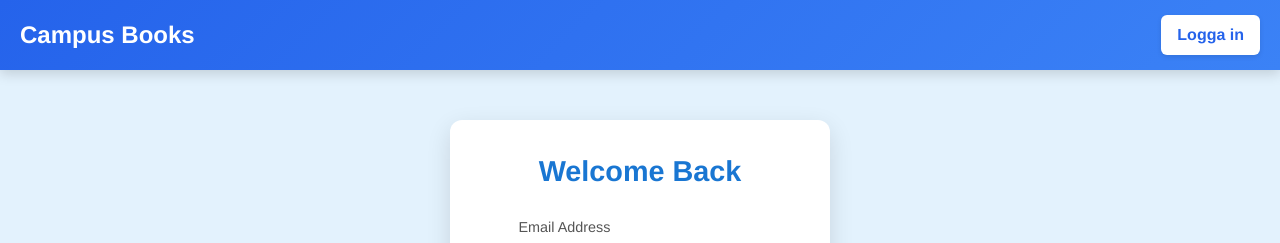
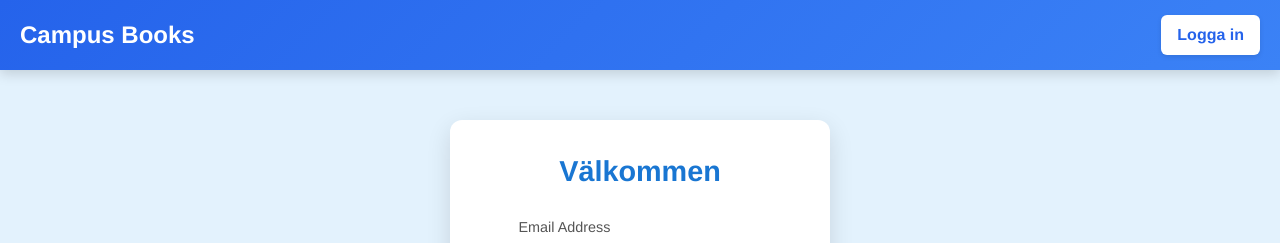
Before and after one commit to khalafkristoffer/campusbooks, a React (Vite) app in the folder frontend/: page /login in a window 1280 px wide. Shown: the top 243 px of the page. Built offline with nearby package versions, Linux system fonts and the light colour scheme; no server answers.

Commit message:
standardiserar språk

```diff
--- a/frontend/src/components/RegisterLogin.jsx
+++ b/frontend/src/components/RegisterLogin.jsx
@@ -242,7 +242,7 @@ const RegisterLogin = () => {
 
   return (
     <div className="register-login-container">
-      <h2>{isRegistering ? "Create Account" : "Welcome Back"}</h2>
+      <h2>{isRegistering ? "Skapa ett konto" : "Välkommen"}</h2>
       {errorMessage && <p className="error-message">{errorMessage}</p>}
       <form onSubmit={handleSubmit}>
         <div className="form-group">
```
